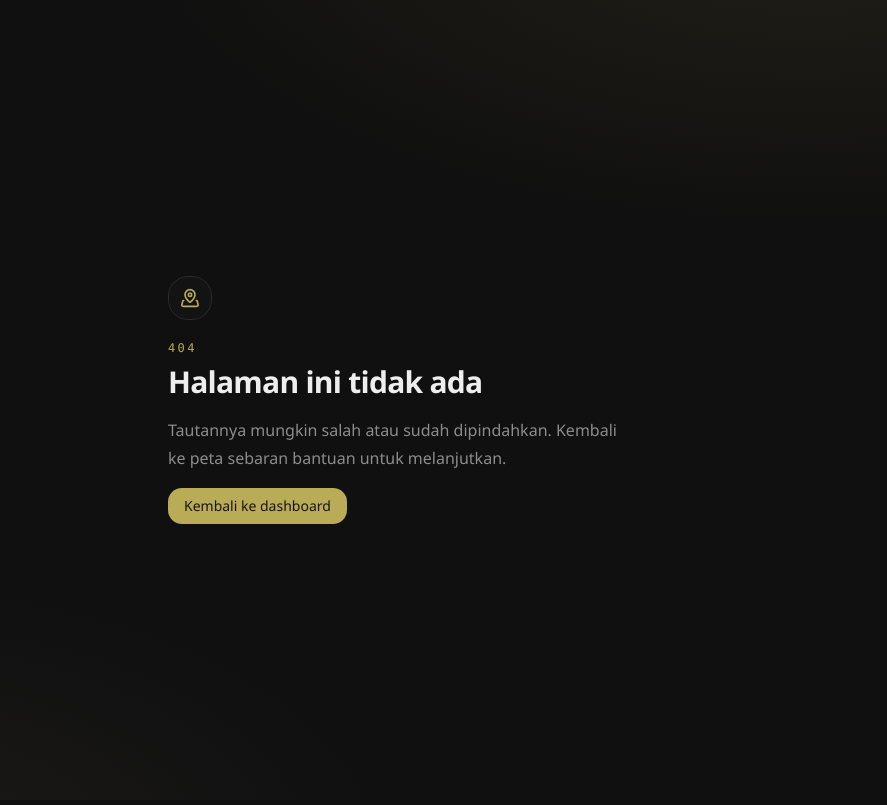
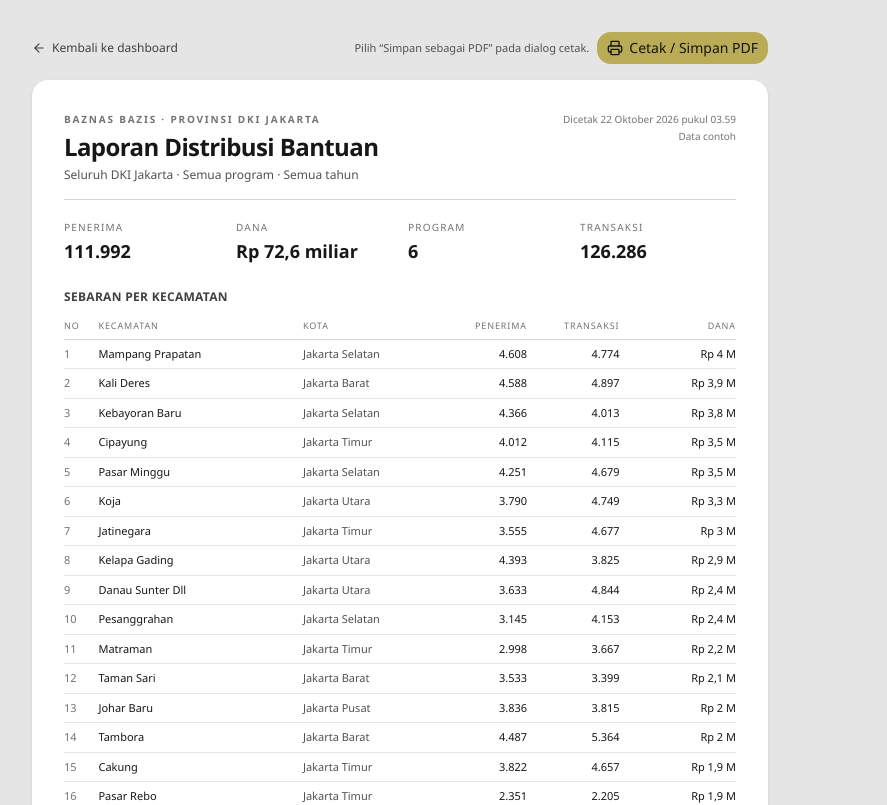
Before and after one commit to mnurminto/DashDist, a Next.js app: page /laporan in a window 1280 px wide. Before the commit this address had no page. Shown: the top 805 px of the page, without its empty margins (240-1127 px from the left). Built offline with nearby package versions, Linux system fonts and the light colour scheme.

Commit message:
Tambah laporan siap cetak dengan tombol unduh PDF

```diff
--- a/src/app/globals.css
+++ b/src/app/globals.css
@@ -107,3 +107,34 @@
     background-size: 16px;
   }
 }
+
+/* Laporan dicetak sebagai dokumen terang, bukan tema gelap dashboard. */
+@media print {
+  @page {
+    margin: 14mm;
+  }
+
+  html,
+  body {
+    background: #ffffff !important;
+  }
+
+  .cetak-sembunyi {
+    display: none !important;
+  }
+
+  .lembar-laporan {
+    box-shadow: none !important;
+  }
+
+  /* Pastikan tabel tidak terpotong di tengah baris. */
+  tr,
+  td,
+  th {
+    break-inside: avoid;
+  }
+
+  thead {
+    display: table-header-group;
+  }
+}
--- /dev/null
+++ b/src/app/laporan/page.tsx
@@ -0,0 +1,201 @@
+import type { Metadata } from "next";
+import Link from "next/link";
+import { ArrowLeft } from "lucide-react";
+import { CetakLaporan } from "@/components/dashboard/cetak-laporan";
+import { KECAMATAN, PROGRAM } from "@/lib/dashboard/mock-data";
+import {
+  FILTER_AWAL,
+  ringkasPerWilayah,
+  ringkasTotal,
+  saring,
+  TAHUN_TERSEDIA,
+  type FilterState,
+} from "@/lib/dashboard/penyaluran";
+import {
+  formatAngka,
+  formatRupiah,
+  formatRupiahRingkas,
+} from "@/lib/dashboard/format";
+import { bacaFilterDariQuery } from "@/lib/dashboard/ekspor";
+
+export const metadata: Metadata = {
+  title: "Laporan Distribusi Bantuan",
+  robots: { index: false },
+};
+
+type Props = {
+  searchParams: Promise<Record<string, string | string[] | undefined>>;
+};
+
+function satu(value: string | string[] | undefined) {
+  return Array.isArray(value) ? value[0] : value;
+}
+
+function labelFilter(filter: FilterState) {
+  const wilayah =
+    filter.wilayah === "semua"
+      ? "Seluruh DKI Jakarta"
+      : (KECAMATAN.find((item) => item.code === filter.wilayah)?.nama ??
+        filter.wilayah);
+  const program =
+    filter.program === "semua"
+      ? "Semua program"
+      : (PROGRAM.find((item) => item.id === filter.program)?.nama ??
+        filter.program);
+  const periode =
+    filter.periode === "semua" ? "Semua tahun" : `Tahun ${filter.periode}`;
+  return { wilayah, program, periode };
+}
+
+export default async function LaporanPage({ searchParams }: Props) {
+  const params = await searchParams;
+  const query = new URLSearchParams();
+  for (const [kunci, nilai] of Object.entries(params)) {
+    const isi = satu(nilai);
+    if (isi) query.set(kunci, isi);
+  }
+
+  const dariTautan = bacaFilterDariQuery(query.toString());
+  const filter: FilterState = { ...FILTER_AWAL, ...dariTautan };
+
+  const baris = saring(filter);
+  const total = ringkasTotal(baris);
+  const perWilayah = [...ringkasPerWilayah(baris).values()].sort(
+    (a, b) => b.dana - a.dana,
+  );
+  const label = labelFilter(filter);
+  const cetakOtomatis = satu(params.cetak) === "1";
+
+  const dicetak = new Intl.DateTimeFormat("id-ID", {
+    dateStyle: "long",
+    timeStyle: "short",
+  }).format(new Date());
+
+  return (
+    <div className="min-h-screen bg-neutral-200 py-8 print:bg-white print:py-0">
+      <div className="mx-auto max-w-3xl px-4 print:max-w-none print:px-0">
+        <div className="cetak-sembunyi mb-4 flex flex-wrap items-center justify-between gap-2">
+          <Link
+            href="/"
+            className="inline-flex items-center gap-1.5 text-xs text-neutral-700 hover:text-neutral-900"
+          >
+            <ArrowLeft className="size-3.5" aria-hidden="true" />
+            Kembali ke dashboard
+          </Link>
+          <div className="flex items-center gap-2">
+            <p className="text-[11px] text-neutral-600">
+              Pilih &ldquo;Simpan sebagai PDF&rdquo; pada dialog cetak.
+            </p>
+            <CetakLaporan otomatis={cetakOtomatis} />
+          </div>
+        </div>
+
+        <article className="lembar-laporan rounded-lg bg-white px-8 py-8 text-neutral-900 shadow-sm print:rounded-none print:px-0 print:py-0 print:shadow-none">
+          <header className="flex items-start justify-between gap-6 border-b border-neutral-300 pb-4">
+            <div>
+              <p className="text-[10px] font-semibold tracking-[0.18em] text-neutral-500 uppercase">
+                Baznas Bazis · Provinsi DKI Jakarta
+              </p>
+              <h1 className="mt-1 text-2xl font-semibold tracking-tight">
+                Laporan Distribusi Bantuan
+              </h1>
+              <p className="mt-1 text-xs text-neutral-600">
+                {label.wilayah} · {label.program} · {label.periode}
+              </p>
+            </div>
+            <div className="text-right text-[10px] text-neutral-500">
+              <p>Dicetak {dicetak}</p>
+              <p className="mt-0.5">Data contoh</p>
+            </div>
+          </header>
+
+          <section className="mt-5 grid grid-cols-2 gap-4 sm:grid-cols-4">
+            {[
+              { label: "Penerima", nilai: formatAngka(total.penerima) },
+              { label: "Dana", nilai: formatRupiah(total.dana) },
+              { label: "Program", nilai: `${total.program}` },
+              { label: "Transaksi", nilai: formatAngka(total.transaksi) },
+            ].map((item) => (
+              <div key={item.label}>
+                <p className="text-[10px] tracking-[0.12em] text-neutral-500 uppercase">
+                  {item.label}
+                </p>
+                <p className="mt-0.5 text-lg font-semibold tabular-nums">
+                  {item.nilai}
+                </p>
+              </div>
+            ))}
+          </section>
+
+          <section className="mt-6">
+            <h2 className="text-xs font-semibold tracking-wide text-neutral-700 uppercase">
+              Sebaran per kecamatan
+            </h2>
+            <table className="mt-2 w-full border-collapse text-left text-[11px]">
+              <thead>
+                <tr className="border-b border-neutral-300 text-[9px] tracking-[0.1em] text-neutral-500 uppercase">
+                  <th className="py-1.5 pr-2 font-medium">No</th>
+                  <th className="py-1.5 pr-2 font-medium">Kecamatan</th>
+                  <th className="py-1.5 pr-2 font-medium">Kota</th>
+                  <th className="py-1.5 pr-2 text-right font-medium">
+                    Penerima
+                  </th>
+                  <th className="py-1.5 pr-2 text-right font-medium">
+                    Transaksi
+                  </th>
+                  <th className="py-1.5 text-right font-medium">Dana</th>
+                </tr>
+              </thead>
+              <tbody>
+                {perWilayah.map((item, i) => (
+                  <tr key={item.code} className="border-b border-neutral-200">
+                    <td className="py-1.5 pr-2 text-neutral-500 tabular-nums">
+                      {i + 1}
+                    </td>
+                    <td className="py-1.5 pr-2 font-medium">{item.nama}</td>
+                    <td className="py-1.5 pr-2 text-neutral-600">
+                      {item.kota}
+                    </td>
+                    <td className="py-1.5 pr-2 text-right tabular-nums">
+                      {formatAngka(item.penerima)}
+                    </td>
+                    <td className="py-1.5 pr-2 text-right tabular-nums">
+                      {formatAngka(item.transaksi)}
+                    </td>
+                    <td className="py-1.5 text-right tabular-nums">
+                      {formatRupiahRingkas(item.dana)}
+                    </td>
+                  </tr>
+                ))}
+              </tbody>
+              <tfoot>
+                <tr className="border-t border-neutral-400 font-semibold">
+                  <td className="py-2 pr-2" colSpan={3}>
+                    Total ({perWilayah.length} kecamatan)
+                  </td>
+                  <td className="py-2 pr-2 text-right tabular-nums">
+                    {formatAngka(total.penerima)}
+                  </td>
+                  <td className="py-2 pr-2 text-right tabular-nums">
+                    {formatAngka(total.transaksi)}
+                  </td>
+                  <td className="py-2 text-right tabular-nums">
+                    {formatRupiah(total.dana)}
+                  </td>
+                </tr>
+              </tfoot>
+            </table>
+          </section>
+
+          <footer className="mt-6 border-t border-neutral-300 pt-3 text-[9px] leading-4 text-neutral-500">
+            <p>
+              Sumber batas wilayah: BPS via HDX (ODbL). Angka pada laporan ini
+              masih data contoh dan belum tersambung ke database produksi.
+            </p>
+            <p className="mt-1">Tahun tersedia: {TAHUN_TERSEDIA.join(", ")}.</p>
+          </footer>
+        </article>
+      </div>
+    </div>
+  );
+}
--- a/src/components/dashboard/aksi-laporan.tsx
+++ b/src/components/dashboard/aksi-laporan.tsx
@@ -1,7 +1,8 @@
 "use client";
 
 import { useState } from "react";
-import { Check, Download, Share2 } from "lucide-react";
+import Link from "next/link";
+import { Check, Download, FileText, Share2 } from "lucide-react";
 import { Button } from "@/components/ui/button";
 import {
   bacaFilterDariQuery,
@@ -68,6 +69,9 @@
 
   /** Tautan yang bisa dibuka ulang dari bilah alamat. */
   const pratinjauTautan = filterKeQuery(filter);
+  const tautanLaporan = pratinjauTautan
+    ? `/laporan?${pratinjauTautan}&cetak=1`
+    : "/laporan?cetak=1";
 
   return (
     <div className="flex flex-wrap items-center gap-2">
@@ -80,6 +84,17 @@
       >
         <Download aria-hidden="true" />
         Unduh CSV
+      </Button>
+      <Button asChild variant="outline" size="sm">
+        <Link
+          href={tautanLaporan}
+          target="_blank"
+          rel="noopener noreferrer"
+          title="Buka laporan siap cetak, lalu pilih Simpan sebagai PDF"
+        >
+          <FileText aria-hidden="true" />
+          Unduh PDF
+        </Link>
       </Button>
       <Button type="button" variant="outline" size="sm" onClick={bagikan}>
         <Share2 aria-hidden="true" />
--- /dev/null
+++ b/src/components/dashboard/cetak-laporan.tsx
@@ -0,0 +1,29 @@
+"use client";
+
+import { useEffect } from "react";
+import { Printer } from "lucide-react";
+import { Button } from "@/components/ui/button";
+
+type Props = {
+  /** Cetak otomatis saat halaman dibuka (dari tombol "Unduh PDF"). */
+  otomatis?: boolean;
+};
+
+/**
+ * Pemicu cetak laporan. Browser lalu menawarkan "Simpan sebagai PDF",
+ * jadi tidak perlu pustaka PDF tambahan.
+ */
+export function CetakLaporan({ otomatis = false }: Props) {
+  useEffect(() => {
+    if (!otomatis) return;
+    const timer = setTimeout(() => window.print(), 600);
+    return () => clearTimeout(timer);
+  }, [otomatis]);
+
+  return (
+    <Button type="button" size="sm" onClick={() => window.print()}>
+      <Printer aria-hidden="true" />
+      Cetak / Simpan PDF
+    </Button>
+  );
+}
```
